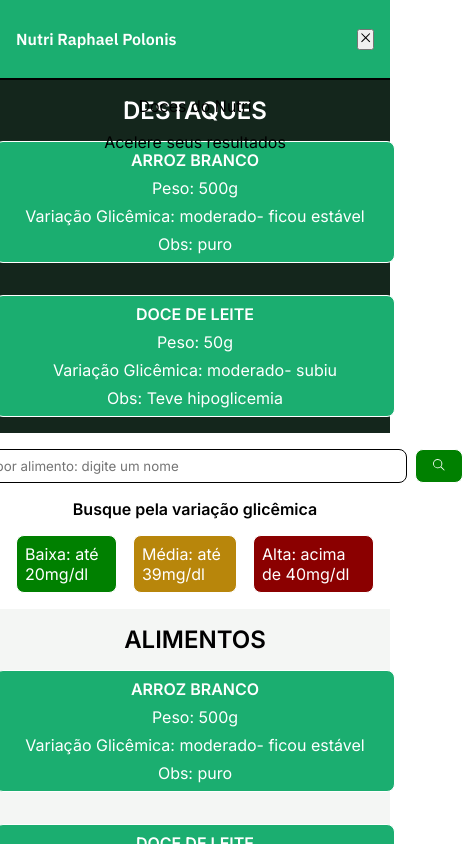
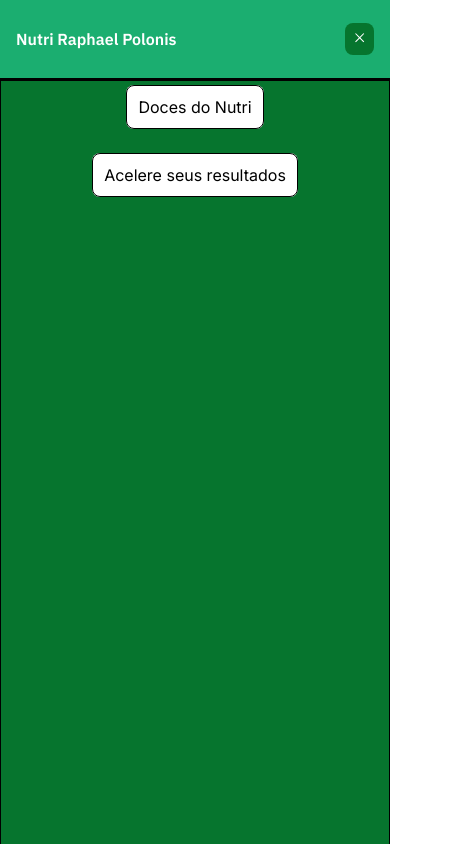
Before and after one commit to meiraa13/nutri_rp_ffb, a React (Vite) app: page / in a window 390 px wide. Both pictures are taken after a click on the element 365 px from the left and 39 px from the top of the page. Shown: the top 844 px of the page, 463 px wide, since content can reach past the window. Built offline with nearby package versions, Linux system fonts and the light colour scheme.

Commit message:
feat: add responsiveness to all screen sizes

```diff
--- a/src/components/Dashboard/styles.scss
+++ b/src/components/Dashboard/styles.scss
@@ -13,6 +13,8 @@
     flex-direction: column;
     align-items: center;
     gap: 1rem;
+
+
 }
 
 .ul-dash {
@@ -20,8 +22,8 @@
     gap: 2rem;
     flex-wrap: wrap;
     justify-content: center;
-    // max-height: 350px;
-    // overflow-y: auto;
+    max-height: 350px;
+    overflow-y: auto;
 
 
     li {
@@ -35,5 +37,8 @@
         color: white;
         border-radius: 0.5rem;
         text-align: center;
+        @media(width < 600px){
+            width: fit-content;
+        }
     }
 }
--- a/src/components/Header/index.tsx
+++ b/src/components/Header/index.tsx
@@ -19,7 +19,7 @@ export function Header(){
                         <p className="name">Nutri Raphael Polonis</p>
                     </div>
                     <div onClick={()=>setIsOpen(!isOpen)} className="trigger">
-                        <button className="button">{isOpen?<VscChromeClose/>:<TiThMenu/>}</button>
+                        <button className="trigger-button">{isOpen?<VscChromeClose/>:<TiThMenu/>}</button>
                     </div>
                     <div className="div-buttons">
                       <a href="https://keepo.io/docesdonutri/" target="_blank">| Doces do Nutri |</a>
@@ -30,10 +30,10 @@ export function Header(){
 
             <div className={`mobile-menu ${isOpen && "is-open"}`}>
                     <div>
-                      <a>Doces do Nutri</a>
+                      <a href="https://keepo.io/docesdonutri/" target="_blank">Doces do Nutri</a>
                     </div>
                     <div>
-                       <a>Acelere seus resultados</a>
+                       <a href="https://polonis.com.br/bio/" target="_blank">Acelere seus resultados</a>
                     </div>
             </div>
 
--- a/src/components/Header/styles.scss
+++ b/src/components/Header/styles.scss
@@ -48,16 +48,38 @@ header {
 
 .mobile-menu {
     display: none;
-    background-color: var(--grey1);
+    border: 1px solid black;
+    background-color: var(--color-2);
+    color: white;
     text-align: center;
     padding: 1rem;
-    position: fixed;
-    top: 5rem;
+    position: sticky;
+    top: 0rem;
     width: 100%;
+    height: 100vh;
+
+    a {
+        border: 1px solid;
+        padding: 0.7rem;
+        background-color: white;
+        color: black;
+        border-radius: 0.5rem;
+
+    }
+
 
 }
 
-@media(max-width:768px){
+.trigger-button {
+    border: none;
+    padding: 0.5rem;
+    border-radius: 0.5rem;
+    background-color: var(--color-2);
+    color: white;
+}
+
+@media(width <768px){
+
     .trigger {
         display: block;
     }
@@ -69,7 +91,8 @@ header {
     .is-open {
         display: flex;
         flex-direction: column;
-        gap: 1rem;
+
+        gap: 3rem;
     }
 
     .name {
--- a/src/components/Highlights/styles.scss
+++ b/src/components/Highlights/styles.scss
@@ -28,6 +28,9 @@
                 background-color: var(--color-1);
                 border-radius: 0.5rem;
                 text-align: center;
+                @media(width < 600px){
+                    width: fit-content;
+                }
             }
 
 
--- a/src/components/SearchBar/styles.scss
+++ b/src/components/SearchBar/styles.scss
@@ -18,6 +18,9 @@
         width: 30rem;
         border-radius: 0.5rem;
         border: 1px solid;
+        @media(width <600px){
+            width: max-content;
+        }
     }
 
     button{
--- a/src/data/data.ts
+++ b/src/data/data.ts
@@ -66,4 +66,92 @@ export const jsonData = [
         destaque:false,
 
     },
+    {
+        id:7,
+        alimento:"banana",
+        peso:"100g",
+        modo_consumo:"puro",
+        glicemia:"ficou estável",
+        conclusão:"baixo",
+        hipoglicemia:false,
+        destaque:false,
+
+    },
+    {
+        id:8,
+        alimento:"banana",
+        peso:"100g",
+        modo_consumo:"puro",
+        glicemia:"ficou estável",
+        conclusão:"baixo",
+        hipoglicemia:false,
+        destaque:false,
+
+    },
+    {
+        id:9,
+        alimento:"banana",
+        peso:"100g",
+        modo_consumo:"puro",
+        glicemia:"ficou estável",
+        conclusão:"baixo",
+        hipoglicemia:false,
+        destaque:false,
+
+    },
+    {
+        id:10,
+        alimento:"banana",
+        peso:"100g",
+        modo_consumo:"puro",
+        glicemia:"ficou estável",
+        conclusão:"baixo",
+        hipoglicemia:false,
+        destaque:false,
+
+    },
+    {
+        id:11,
+        alimento:"banana",
+        peso:"100g",
+        modo_consumo:"puro",
+        glicemia:"ficou estável",
+        conclusão:"baixo",
+        hipoglicemia:false,
+        destaque:false,
+
+    },
+    {
+        id:12,
+        alimento:"banana",
+        peso:"100g",
+        modo_consumo:"puro",
+        glicemia:"ficou estável",
+        conclusão:"baixo",
+        hipoglicemia:false,
+        destaque:false,
+
+    },
+    {
+        id:13,
+        alimento:"banana",
+        peso:"100g",
+        modo_consumo:"puro",
+        glicemia:"ficou estável",
+        conclusão:"baixo",
+        hipoglicemia:false,
+        destaque:false,
+
+    },
+    {
+        id:14,
+        alimento:"banana",
+        peso:"100g",
+        modo_consumo:"puro",
+        glicemia:"ficou estável",
+        conclusão:"baixo",
+        hipoglicemia:false,
+        destaque:false,
+
+    },
 ]
```
